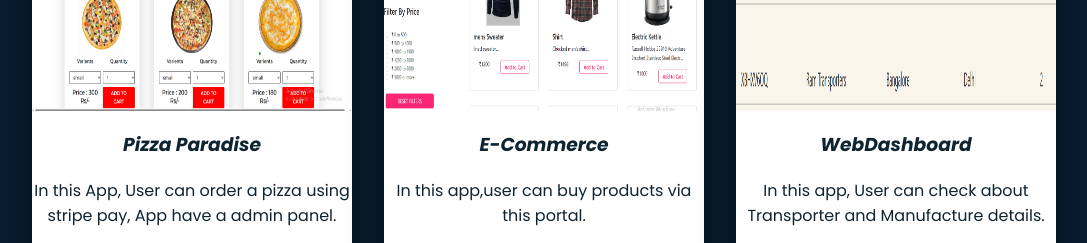
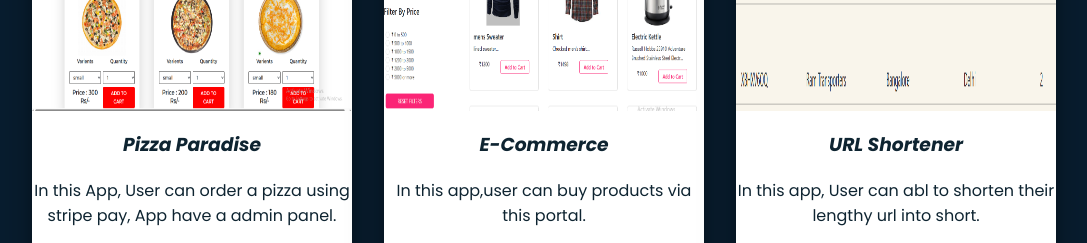
Before and after one commit to AdityaBK1/Aditya-Portfolio, a plain HTML site: page index.html in a window 1280 px wide. Shown: the part 2960-3203 px from the top of the page, without its empty margins (96-1183 px from the left). Drawn offline with nearby package versions, Linux system fonts and the light colour scheme.

Commit message:
Update index.html

```diff
--- a/index.html
+++ b/index.html
@@ -481,20 +481,20 @@
             </form>
           </div>
 
-          <!-- WebDashboard -->
+          <!-- URL Shortener -->
           <div class="work_img">
             <img src="./images/Webdashboard.png" alt="project1" class="src" />
             <div class="proHead">
               <p class="color">
                 <strong
                   ><em>
-                    <h3>WebDashboard</h3>
+                    <h3>URL Shortener</h3>
                   </em></strong
                 >
               </p>
             </div>
             <div>
-              In this app, User can check about Transporter and Manufacture details.
+              In this app, User can abl to shorten their lengthy url into short.
             </div>
             <form class="project">
               <a
@@ -507,7 +507,7 @@
               >
               <a
                 rel="noopener"
-                href="https://647c025cc6223162cd4529f7--harmonious-seahorse-f7c126.netlify.app/login"
+                href="free-url-shortener.netlify.app/"
                 target="_blank"
                 ><button type="button" class="Live">
                   <i class="fas fa-link"></i> Live
```
